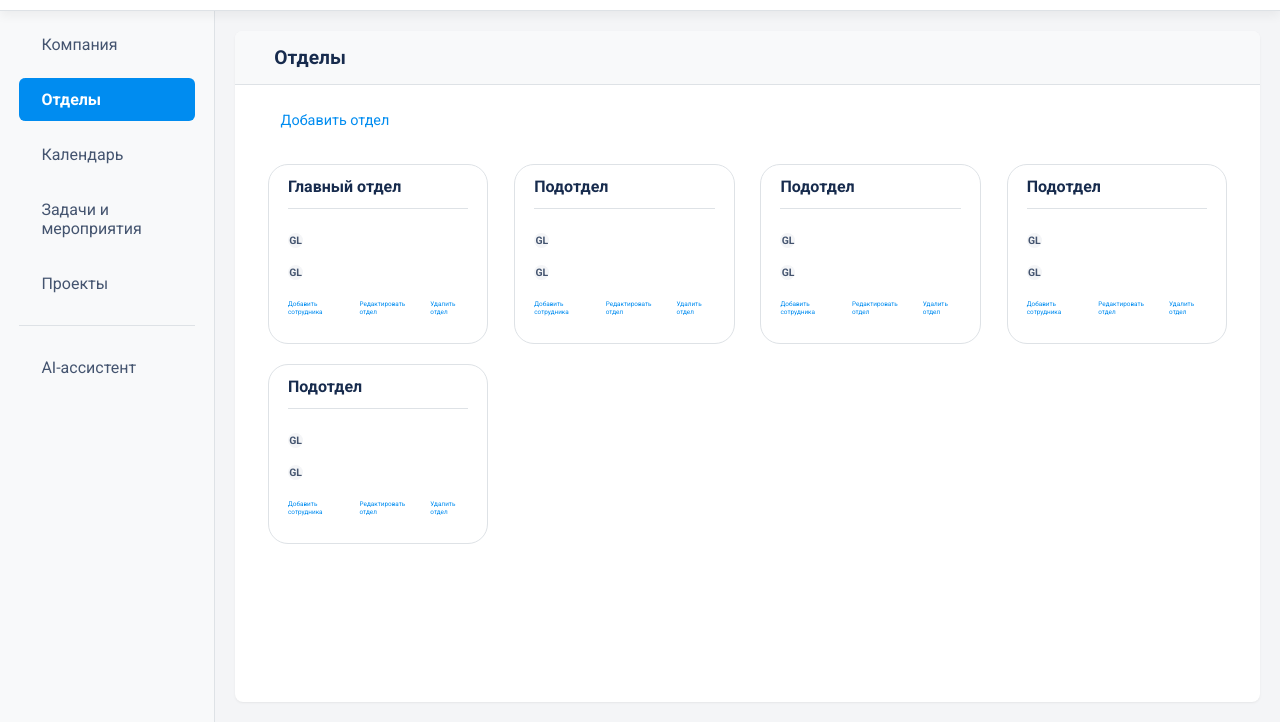
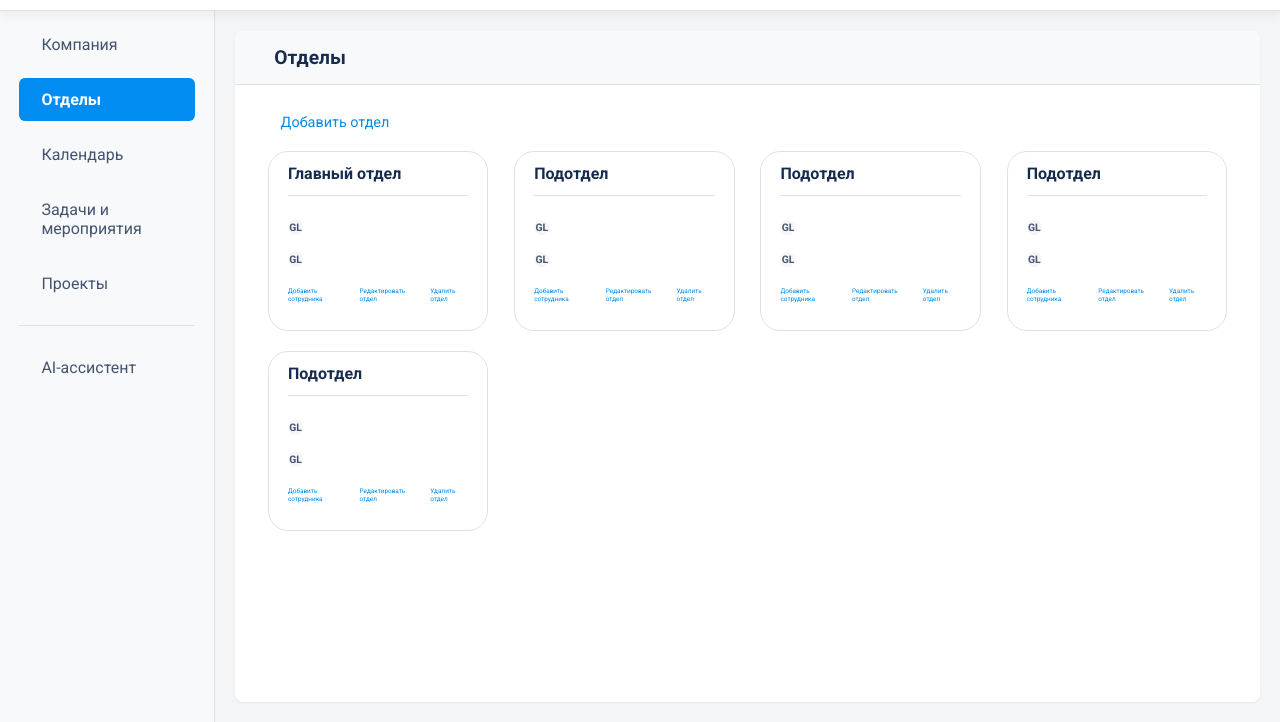
Before and after one commit to GanjaMember/CommEstablishment, a plain HTML site: page employees.html in a window 1280 px wide. Shown: the part 78-800 px from the top of the page. Drawn offline with Linux system fonts and the light colour scheme.

Commit message:
fix: change action-bar margin

```diff
--- a/employees.html
+++ b/employees.html
@@ -34,7 +34,7 @@
                     <div class="main-block-title" style="margin-left: 1.5vw;">Отделы</div>
                 </div>
                 <div class="main-block-content">
-                    <div class="action-bar" style="margin-left: 2vw; margin-top: 1.5vh;">
+                    <div class="action-bar" style="display: inline-block; margin-left: 2vw; margin-top: 1.5vh; margin-bottom: 0;">
                         <a class="action-link">Добавить отдел</a>
                     </div>
                     <div class="departments">
```
